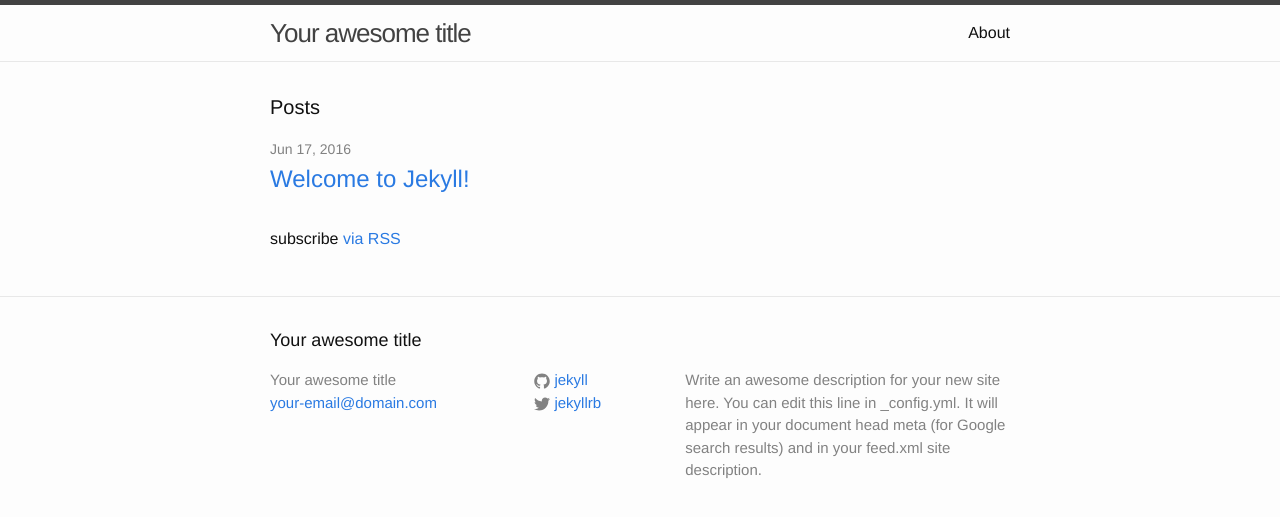
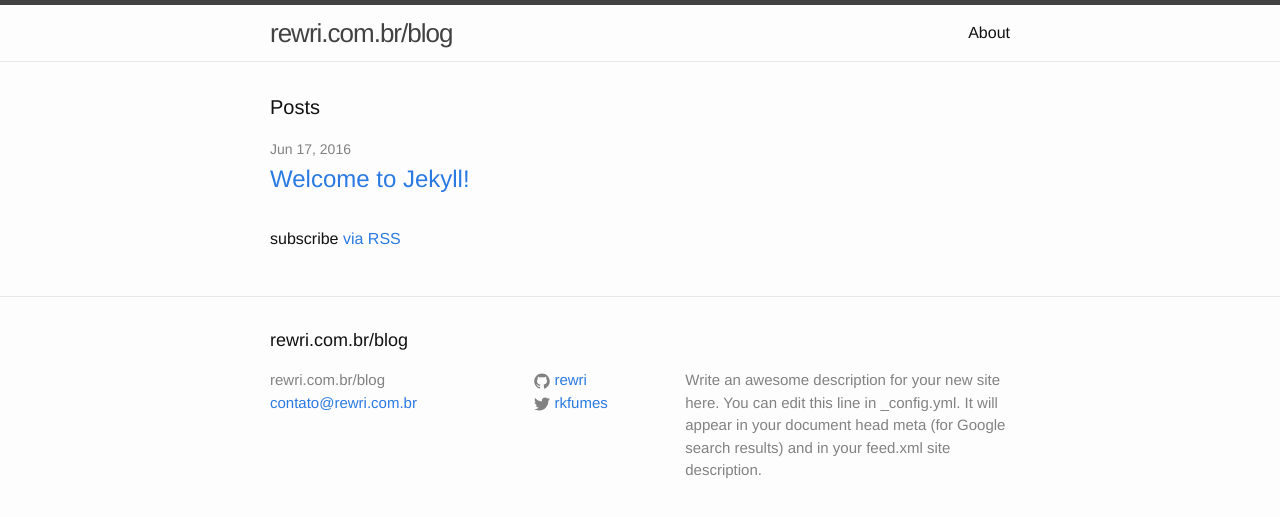
Before and after one commit to rewri/rewri.github.io, a Jekyll site: the page built from index.html, in a window 1280 px wide. Shown: the top 517 px of the page. Built offline with Jekyll 4.4.1, drawn with Linux system fonts in a browser that asks for light colours.

Commit message:
Modificadas configurações básicas

```diff
--- a/_config.yml
+++ b/_config.yml
@@ -6,16 +6,16 @@
 # 'jekyll serve'. If you change this file, please restart the server process.
 
 # Site settings
-title: Your awesome title
-email: your-email@domain.com
+title: rewri.com.br/blog
+email: contato@rewri.com.br
 description: > # this means to ignore newlines until "baseurl:"
   Write an awesome description for your new site here. You can edit this
   line in _config.yml. It will appear in your document head meta (for
   Google search results) and in your feed.xml site description.
 baseurl: "" # the subpath of your site, e.g. /blog
-url: "http://yourdomain.com" # the base hostname & protocol for your site
-twitter_username: jekyllrb
-github_username:  jekyll
+url: "http://rewri.com.br" # the base hostname & protocol for your site
+twitter_username: rkfumes
+github_username:  rewri
 
 # Build settings
 markdown: kramdown
```
